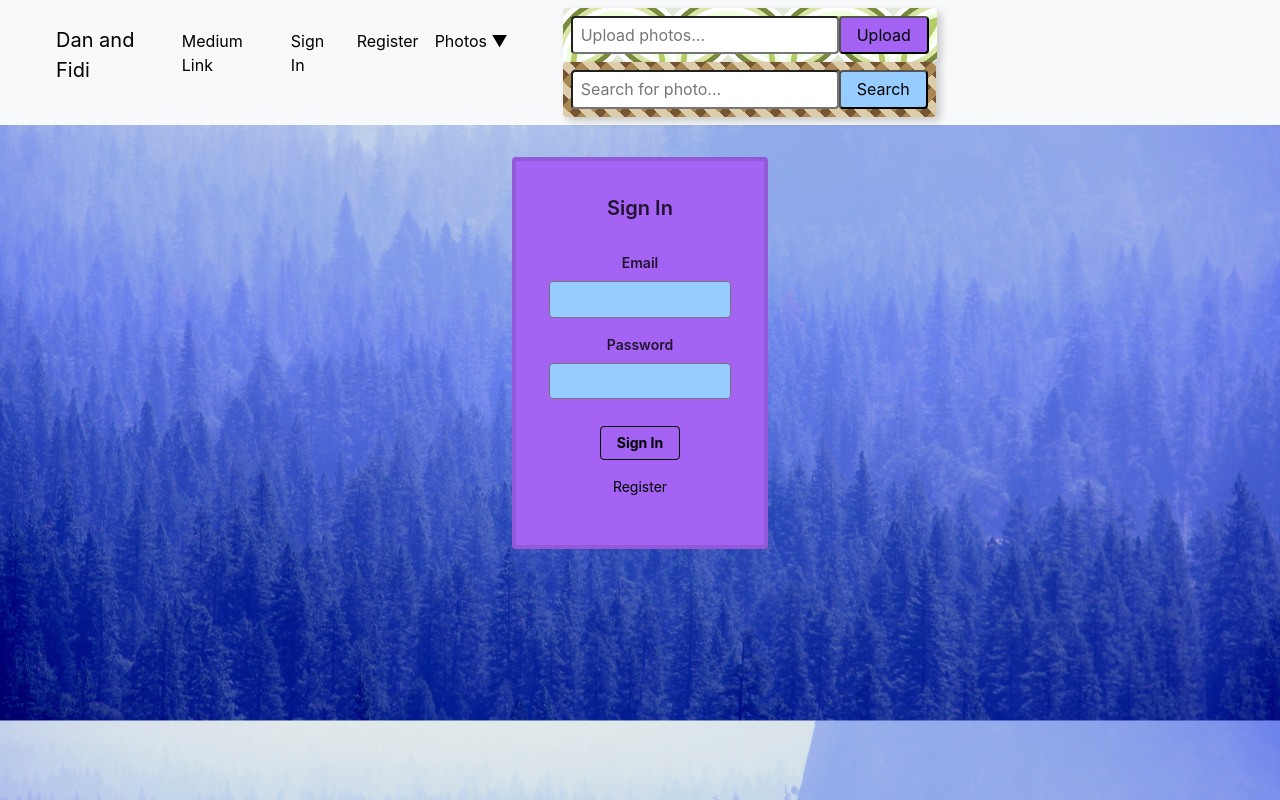
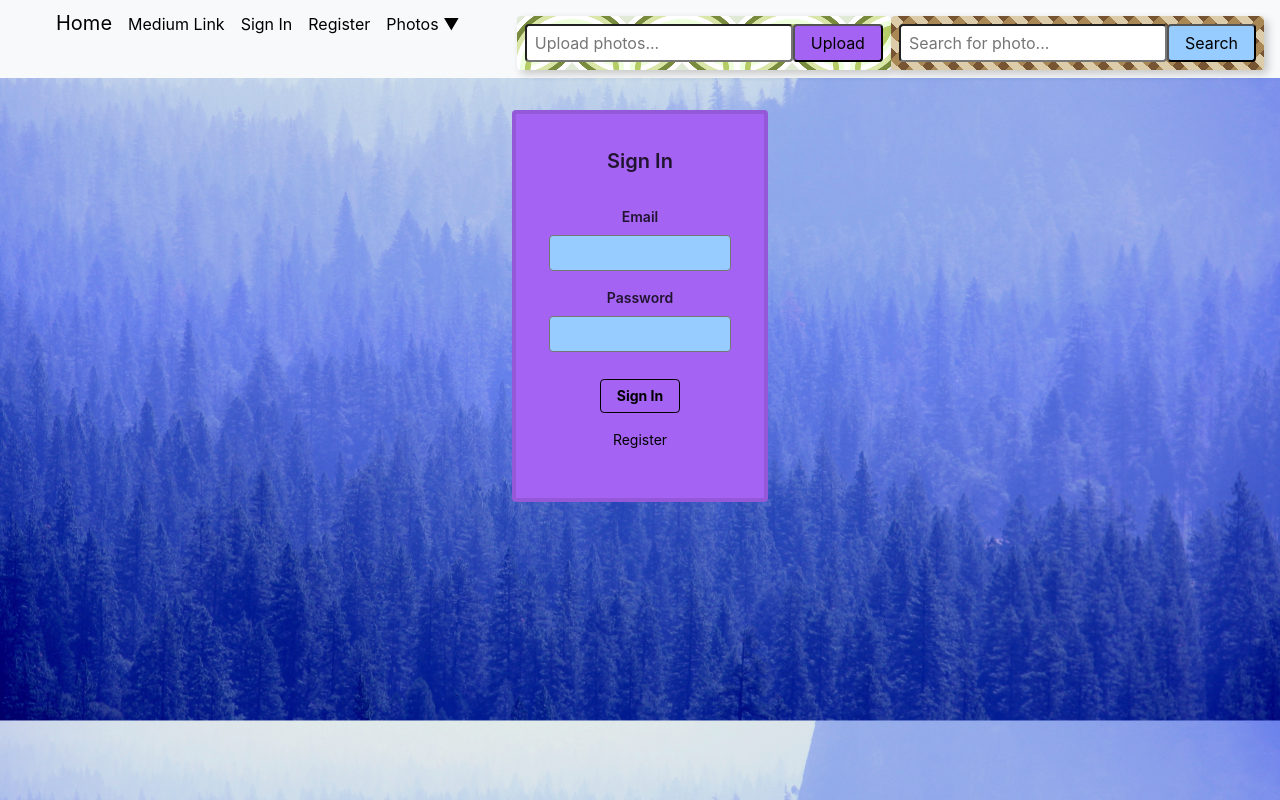
Before and after one commit to trojaxat/fidi-react, a React (Create React App) app: page / in a window 1280 px wide. Built offline with nearby package versions, Linux system fonts and the light colour scheme.

Commit message:
Update Navigation.js

```diff
--- a/src/components/Navigation/Navigation.js
+++ b/src/components/Navigation/Navigation.js
@@ -10,7 +10,7 @@ const Navigation = ({ onRouteChange, onInputChange, onButtonSubmit, isSignedIn,
                     <div className="links">
                     <ul>
                         <div className="navLinks pl0">
-                            <p className="navLeft f4" id="fidi" onClick={() => onRouteChange('home')} >{'Dan and Fidi'}</p>
+                            <p className="navLeft f4" id="fidi" onClick={() => onRouteChange('home')} >{'Home'}</p>
                         </div>
 
                         <div className="navLinks pl3">
@@ -62,7 +62,7 @@ const Navigation = ({ onRouteChange, onInputChange, onButtonSubmit, isSignedIn,
                     <div className="links">
                     <ul>
                         <div className="navLinks pl0">
-                            <p className="navLeft f4" id="fidi" onClick={() => onRouteChange('home')} >{'Dan and Fidi'}</p>
+                            <p className="navLeft f4" id="fidi" onClick={() => onRouteChange('home')} >{'Home'}</p>
                         </div>
 
                         <div className="navLinks pl3">
```
